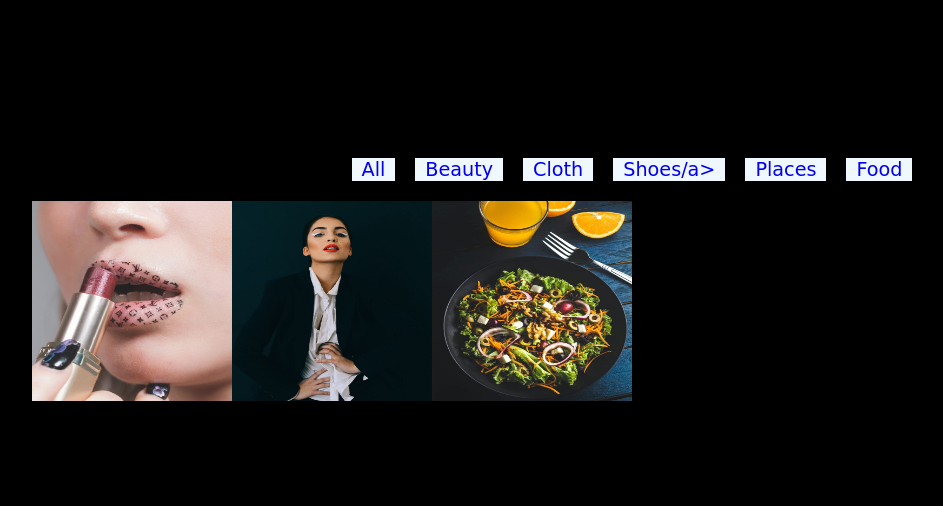
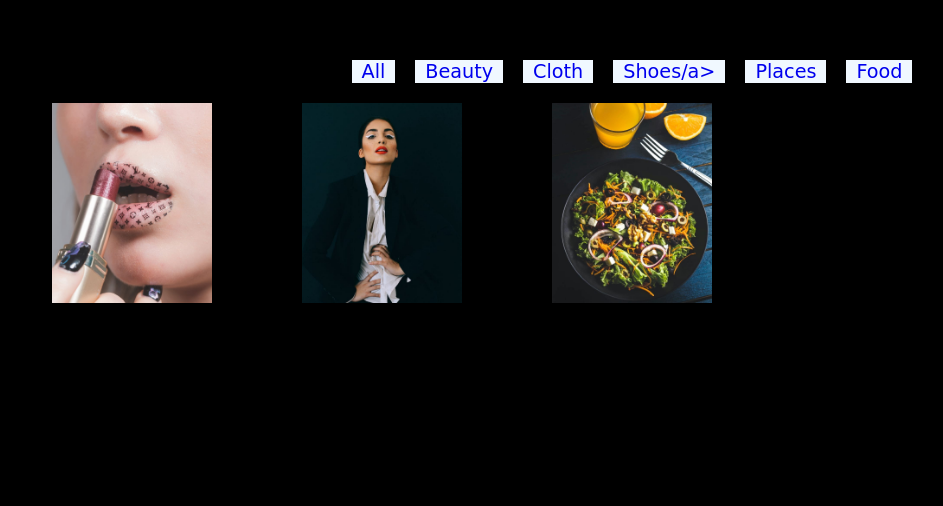
Before and after one commit to Jayson7/stack-of-frontend-projects, a plain HTML site: page image gallery/index.html in a window 1280 px wide. Shown: the part 119-625 px from the top of the page, without its empty margins (8-951 px from the left). Drawn offline with Linux system fonts and the light colour scheme.

Commit message:
frontend

```diff
--- a/image gallery/style.css
+++ b/image gallery/style.css
@@ -40,14 +40,15 @@ li a {
 }
 
 .box {
-    width: 200px;
-    object-fit: contain;
-    object-position: center;
+    width: 250px;
+    height: 200px;
 }
 
 img {
     height: 200px;
-    width: 200px;
+    width: 250px;
+    object-fit: contain;
+    object-position: center;
 }
 
 .boxes {
```
